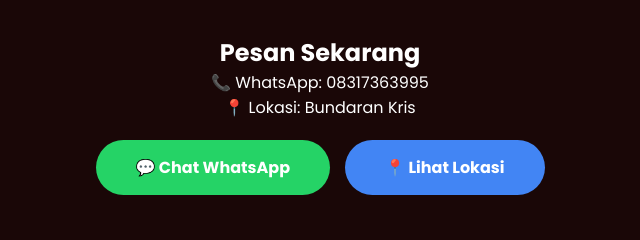
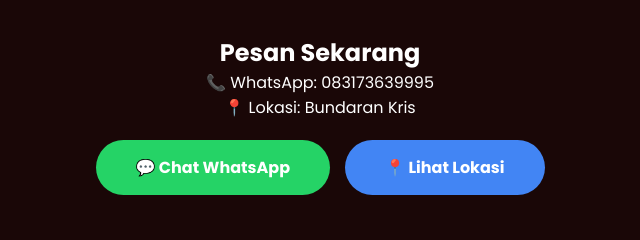
Before and after one commit to dimazkasasmita-lab/coklat3A, a plain HTML site: page index.html in a window 1280 px wide. Shown: the part 3481-3721 px from the top of the page, 320-960 px from the left. Drawn offline with Linux system fonts and the light colour scheme.

Commit message:
Update index.html

```diff
--- a/index.html
+++ b/index.html
@@ -181,7 +181,7 @@
 
 <section class="kontak" id="kontak">
     <h2>Pesan Sekarang</h2>
-    <p>📞 WhatsApp: 08317363995</p>
+    <p>📞 WhatsApp: 083173639995</p>
     <p>📍 Lokasi: Bundaran Kris</p>
 </section>
 
@@ -192,4 +192,5 @@
 <script src="script.js"></script>
 
 </body>
+
 </html>
```
